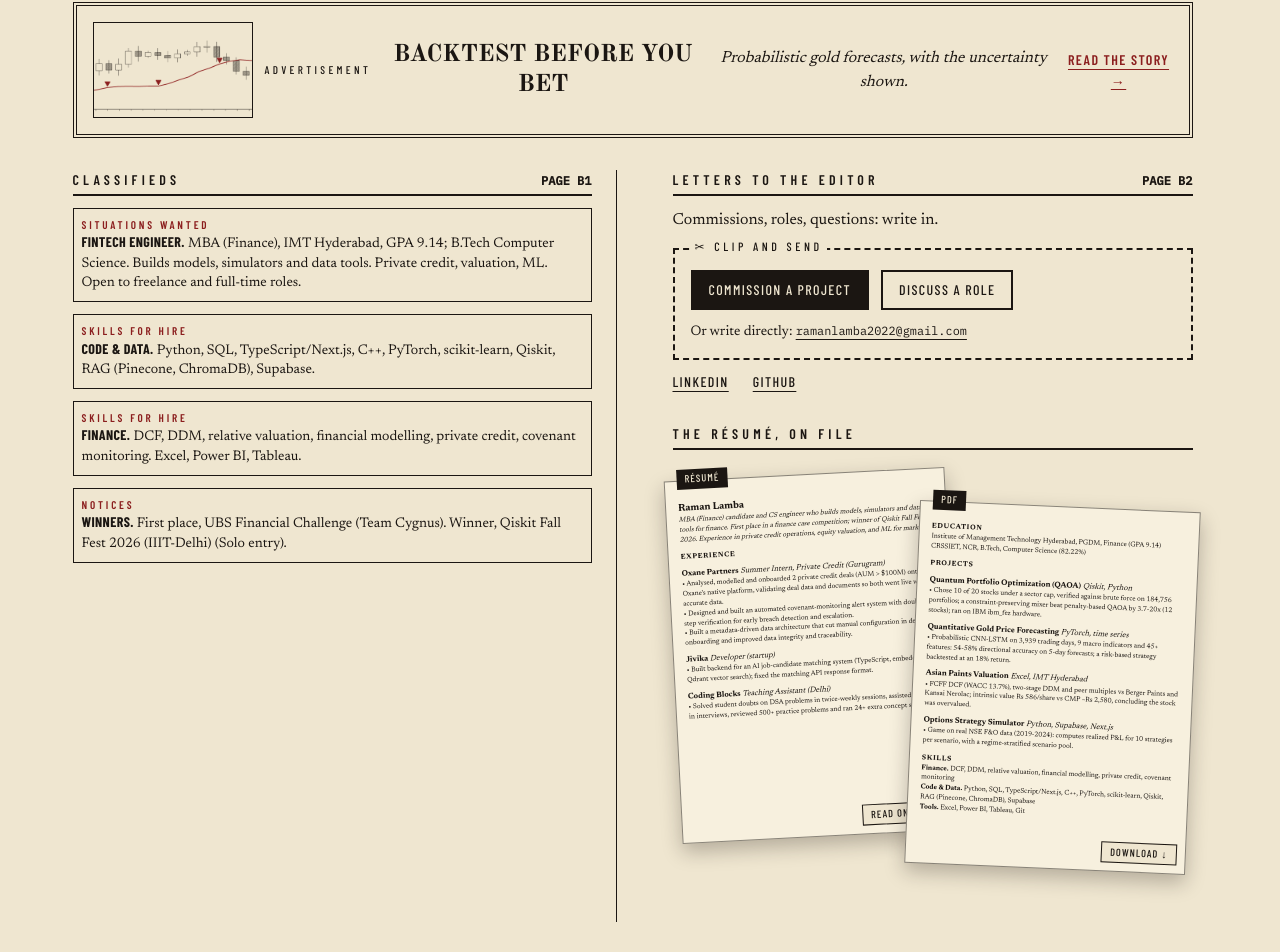
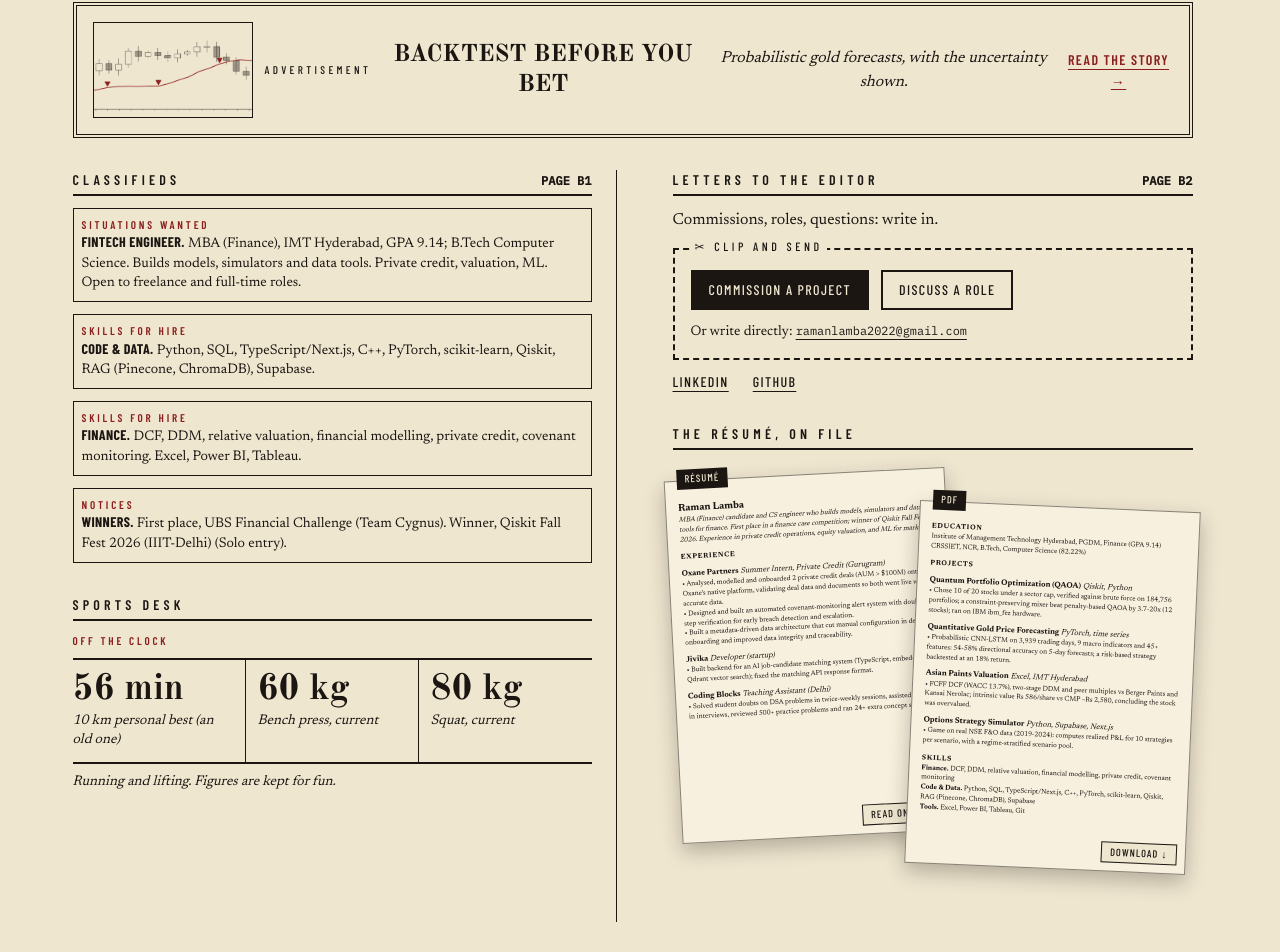
Before and after one commit to Raman-Lamba/portfolio_V1, a Next.js app in the folder site/: page / in a window 1280 px wide. Shown: the part 2538-3490 px from the top of the page. Built offline with nearby package versions, Linux system fonts and the light colour scheme; no server answers; a web font is replaced by a local one.

Commit message:
feat: Sports desk with personal bests under the classifieds
Co-Authored-By: Claude Sonnet 5.5 <noreply@anthropic.com>
Claude-Session: https://claude.ai/code/session_018QB7mo8gTaSmrUpoNJB9Sc

```diff
--- a/site/src/components/front-page.tsx
+++ b/site/src/components/front-page.tsx
@@ -12,6 +12,7 @@ import { Intro } from './intro';
 import { LeadStory } from './lead-story';
 import { Letters } from './letters';
 import { ResumeDocs } from './resume-docs';
+import { SportsDesk } from './sports-desk';
 import { StoryCard } from './story-card';
 
 export function FrontPage() {
@@ -67,8 +68,9 @@ export function FrontPage() {
           <Ad ad={getAd('backtest')} layout="wide" />
         </div>
         <div className="mt-8 grid gap-8 lg:grid-cols-2 lg:divide-x lg:divide-ink">
-          <div className="lg:pr-6">
+          <div className="space-y-8 lg:pr-6">
             <Classifieds />
+            <SportsDesk />
           </div>
           <div className="space-y-8 lg:pl-6">
             <Letters />
--- /dev/null
+++ b/site/src/components/sports-desk.tsx
@@ -0,0 +1,24 @@
+import { hobbies } from '@/content/hobbies';
+import { SectionHeading } from './section-heading';
+
+export function SportsDesk() {
+  return (
+    <section id="sports" aria-labelledby="sports-heading">
+      <SectionHeading id="sports-heading">Sports desk</SectionHeading>
+      <p className="mt-3 font-label text-[0.7rem] font-semibold uppercase tracking-[0.25em] text-accent">
+        {hobbies.kicker}
+      </p>
+      <ul className="mt-2 grid grid-cols-3 divide-x divide-ink border-y-2 border-ink">
+        {hobbies.stats.map((s) => (
+          <li key={s.label} className="px-3 py-3 first:pl-0">
+            <span className="block font-display text-3xl font-bold leading-none tabular-nums sm:text-4xl">
+              {s.value}
+            </span>
+            <span className="mt-1 block font-body text-sm italic leading-snug">{s.label}</span>
+          </li>
+        ))}
+      </ul>
+      <p className="mt-2 font-body text-sm italic">{hobbies.note}</p>
+    </section>
+  );
+}
--- /dev/null
+++ b/site/src/content/hobbies.ts
@@ -0,0 +1,12 @@
+export type Stat = { value: string; label: string };
+
+// Personal bests kept for fun; wording stays modest on purpose.
+export const hobbies = {
+  kicker: 'Off the clock',
+  note: 'Running and lifting. Figures are kept for fun.',
+  stats: [
+    { value: '56 min', label: '10 km personal best (an old one)' },
+    { value: '60 kg', label: 'Bench press, current' },
+    { value: '80 kg', label: 'Squat, current' },
+  ] satisfies Stat[],
+};
```
Also changed, not shown: 1 other file (tests, documents, lock files or other folders).
